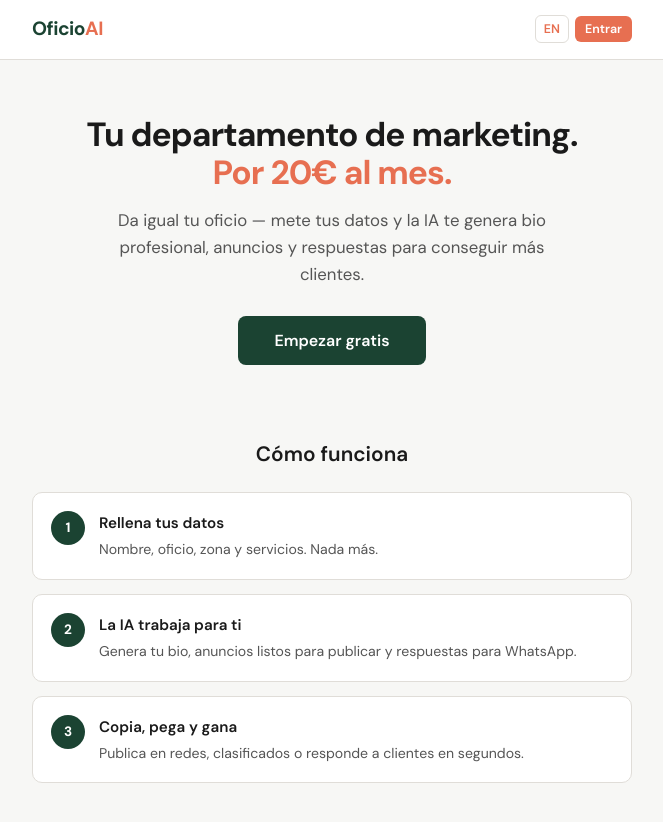
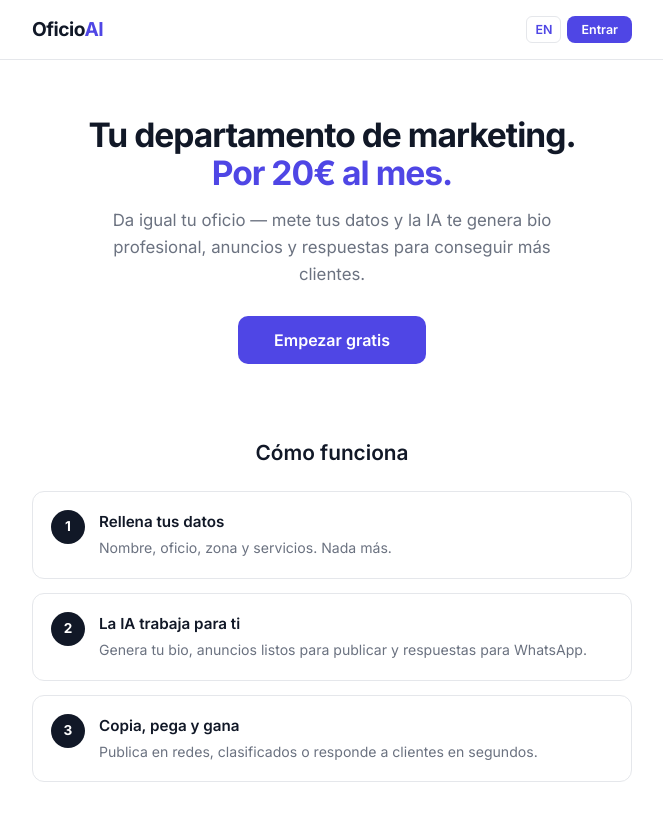
Before and after one commit to kailee74000-beep/oficioai, a website: page public/index.html in a window 1280 px wide. Shown: the top 822 px of the page, without its empty margins (308-971 px from the left). Drawn offline with nearby package versions, Linux system fonts and the light colour scheme.

Commit message:
Update index.html

```diff
--- a/public/index.html
+++ b/public/index.html
@@ -1,17 +1,18 @@
+
 <!DOCTYPE html>
 <html lang="es">
 <head>
 <meta charset="UTF-8">
 <meta name="viewport" content="width=device-width, initial-scale=1, viewport-fit=cover">
 <title>OficioAI</title>
-<link href="https://fonts.googleapis.com/css2?family=DM+Sans:wght@400;500;600;700&display=swap" rel="stylesheet">
+<link href="https://fonts.googleapis.com/css2?family=Inter:wght@400;500;600;700&display=swap" rel="stylesheet">
 <script src="https://cdn.jsdelivr.net/npm/@supabase/supabase-js@2"></script>
 <style>
-:root{--bg:#f7f7f5;--surface:#fff;--primary:#1b4332;--primary-light:#2d6a4f;--accent:#e76f51;--accent-hover:#d45a3c;--text:#1a1a1a;--text-mid:#555;--text-light:#888;--border:#e0ddd8;--gauge-red:#e63946;--gauge-orange:#f4a261;--gauge-green:#2a9d8f;--gauge-great:#1b4332;--radius:10px;box-sizing:border-box;padding-top:env(safe-area-inset-top,0px);padding-bottom:env(safe-area-inset-bottom,0px)}
-@media(prefers-color-scheme:dark){:root:not([data-theme="light"]){--bg:#111110;--surface:#1c1c1a;--text:#e8e6e1;--text-mid:#aaa;--text-light:#777;--border:#333;--primary:#52b788;--primary-light:#74c69d}}
-:root[data-theme="dark"]{--bg:#111110;--surface:#1c1c1a;--text:#e8e6e1;--text-mid:#aaa;--text-light:#777;--border:#333;--primary:#52b788;--primary-light:#74c69d}
+:root{--bg:#ffffff;--surface:#ffffff;--primary:#111827;--primary-light:#374151;--accent:#4F46E5;--accent-hover:#4338CA;--text:#111827;--text-mid:#6B7280;--text-light:#9CA3AF;--border:#E5E7EB;--gauge-red:#EF4444;--gauge-orange:#F59E0B;--gauge-green:#10B981;--gauge-great:#4F46E5;--radius:12px;box-sizing:border-box;padding-top:env(safe-area-inset-top,0px);padding-bottom:env(safe-area-inset-bottom,0px)}
+@media(prefers-color-scheme:dark){:root:not([data-theme="light"]){--bg:#0f0f10;--surface:#1a1a1c;--text:#f1f1f1;--text-mid:#a1a1aa;--text-light:#71717a;--border:#2e2e32;--primary:#818CF8;--primary-light:#A5B4FC;--accent:#818CF8;--accent-hover:#6366F1}}
+:root[data-theme="dark"]{--bg:#0f0f10;--surface:#1a1a1c;--text:#f1f1f1;--text-mid:#a1a1aa;--text-light:#71717a;--border:#2e2e32;--primary:#818CF8;--primary-light:#A5B4FC;--accent:#818CF8;--accent-hover:#6366F1}
 *{box-sizing:border-box;margin:0;padding:0}html{scroll-padding-top:env(safe-area-inset-top,0px)}
-body{font-family:'DM Sans',system-ui,sans-serif;background:var(--bg);color:var(--text);line-height:1.6;min-height:100vh}
+body{font-family:'Inter',system-ui,sans-serif;background:var(--bg);color:var(--text);line-height:1.6;min-height:100vh}
 .container{max-width:640px;margin:0 auto;padding:0 20px}
 nav{padding:14px 20px;border-bottom:1px solid var(--border);background:var(--surface);position:sticky;top:env(safe-area-inset-top,0px);z-index:100}
 nav .container{display:flex;justify-content:space-between;align-items:center}
@@ -22,7 +23,7 @@ nav .container{display:flex;justify-content:space-between;align-items:center}
 .nav-links button:hover,.nav-links button.active{border-color:var(--primary);color:var(--primary)}
 .nav-links button.locked{opacity:.5}
 .lang-toggle{background:var(--surface);border:1px solid var(--border);border-radius:6px;padding:5px 8px;font-family:inherit;font-size:.78rem;font-weight:600;color:var(--accent);cursor:pointer}
-.user-btn{background:var(--primary);color:#fff;border:none;border-radius:6px;padding:5px 10px;font-family:inherit;font-size:.78rem;font-weight:600;cursor:pointer}
+.user-btn{background:var(--accent);color:#fff;border:none;border-radius:8px;padding:6px 14px;font-family:inherit;font-size:.78rem;font-weight:600;cursor:pointer;transition:background .15s}.user-btn:hover{background:var(--accent-hover)}
 .page{display:none}.page.active{display:block}
 /* AUTH */
 .auth-page{padding:60px 0;text-align:center}
@@ -44,8 +45,8 @@ nav .container{display:flex;justify-content:space-between;align-items:center}
 .hero h1{font-size:2.1rem;font-weight:700;line-height:1.15;letter-spacing:-1px;margin-bottom:14px}
 .hero h1 em{font-style:normal;color:var(--accent)}
 .hero p{font-size:1.05rem;color:var(--text-mid);max-width:480px;margin:0 auto 28px}
-.cta-main{display:inline-block;background:var(--primary);color:#fff;padding:14px 36px;border-radius:8px;font-size:1rem;font-weight:600;border:none;cursor:pointer;font-family:inherit}
-.cta-main:hover{background:var(--primary-light)}
+.cta-main{display:inline-block;background:var(--accent);color:#fff;padding:14px 36px;border-radius:10px;font-size:1rem;font-weight:600;border:none;cursor:pointer;font-family:inherit;transition:background .15s}
+.cta-main:hover{background:var(--accent-hover)}
 /* DASHBOARD */
 .dash{padding:28px 0 56px}
 .dash h2{font-size:1.4rem;font-weight:700;margin-bottom:20px}
@@ -57,7 +58,7 @@ nav .container{display:flex;justify-content:space-between;align-items:center}
 .dash-card p{font-size:.88rem;color:var(--text-mid)}
 .dash-card.locked{opacity:.5;position:relative}
 .dash-card.locked::after{content:'🔒';position:absolute;top:20px;right:20px;font-size:1.2rem}
-.upgrade-banner{background:linear-gradient(135deg,var(--primary),var(--primary-light));color:#fff;border-radius:var(--radius);padding:20px;margin-bottom:20px;text-align:center}
+.upgrade-banner{background:linear-gradient(135deg,#4F46E5,#7C3AED);color:#fff;border-radius:var(--radius);padding:20px;margin-bottom:20px;text-align:center}
 .upgrade-banner h3{font-size:1.1rem;font-weight:700;margin-bottom:6px}
 .upgrade-banner p{font-size:.88rem;opacity:.9;margin-bottom:14px}
 .upgrade-banner button{background:#fff;color:var(--primary);border:none;padding:10px 24px;border-radius:8px;font-family:inherit;font-size:.9rem;font-weight:600;cursor:pointer}
@@ -152,7 +153,7 @@ footer{text-align:center;padding:22px 20px;font-size:.78rem;color:var(--text-lig
 </div>
 <button class="lang-toggle" onclick="toggleLang()" id="lang-btn">EN</button>
 <button class="user-btn" id="nav-user-btn" style="display:none" onclick="showPage('account')">Mi cuenta</button>
-<button class="user-btn" id="nav-login-btn" onclick="showPage('auth')" style="background:var(--accent)">Entrar</button>
+<button class="user-btn" id="nav-login-btn" onclick="showPage('auth')">Entrar</button>
 </div>
 </div>
 </nav>
```
